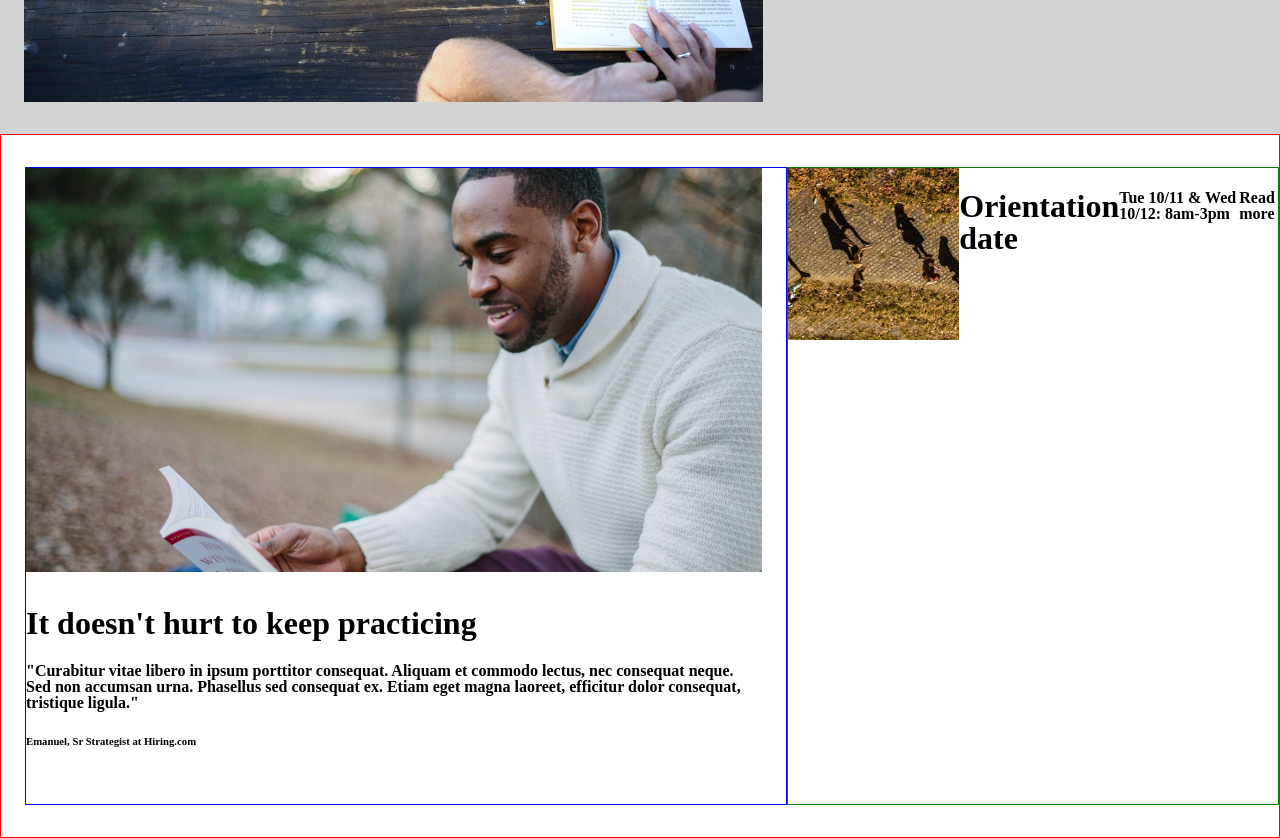
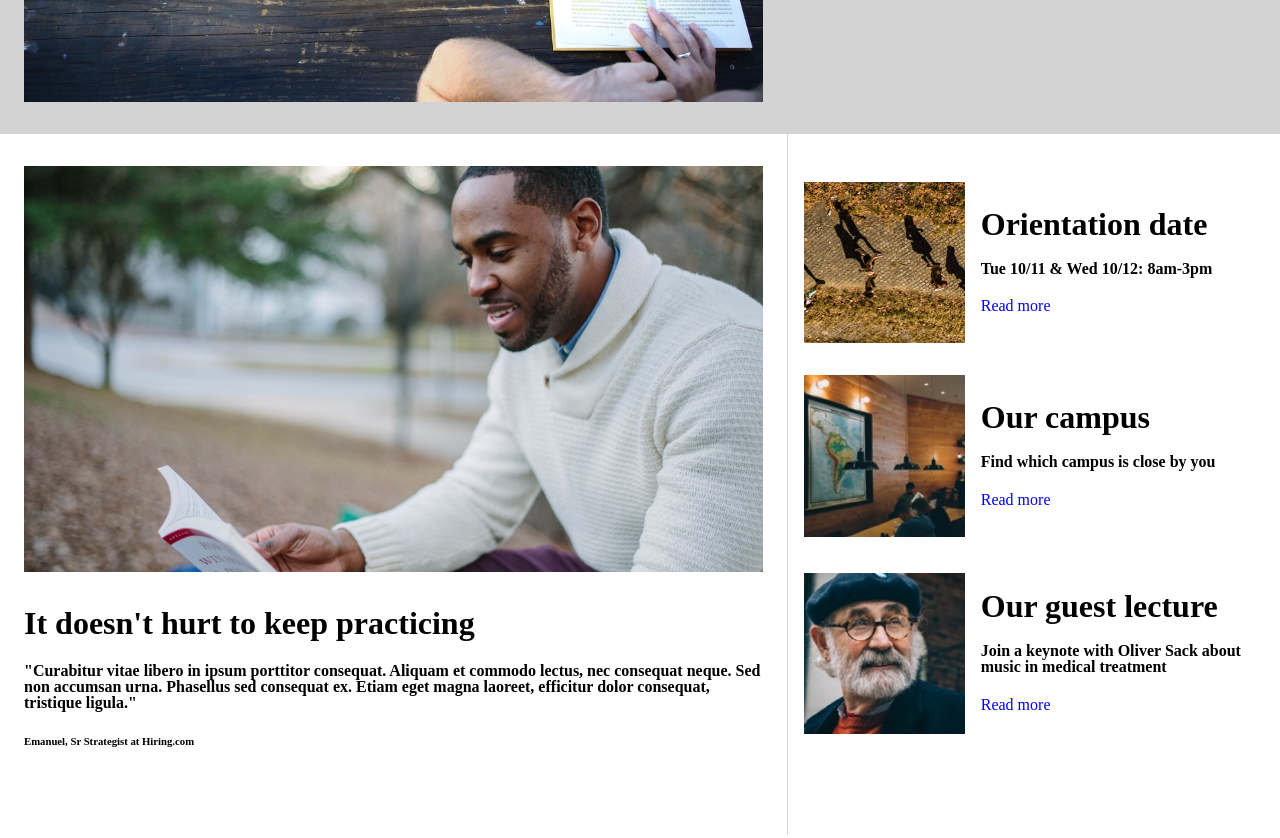
Before and after one commit to Holester1n/colmar-academy, a plain HTML site: page index.html in a window 1280 px wide. Shown: the part 540-1378 px from the top of the page. Drawn offline with Linux system fonts and the light colour scheme.

Commit message:
Добавлены карточки с информацией

```diff
--- a/index.html
+++ b/index.html
@@ -44,17 +44,27 @@
             <div class = "announcement-list">
                 <div class = "announcement-card">
                     <img src = "resources/images/information-orientation.jpg">
-                    <p>
+                    <div class = "card-text">
                         <h1>Orientation date</h1>
                         <h4>Tue 10/11 & Wed 10/12: 8am-3pm</h4>
-                        <h4>Read more</h4>
-                    </p>
+                        <a href = "index.html">Read more</a>
+                    </div>
                 </div>
                 <div class = "announcement-card">
-
+                    <img src = "resources/images/information-campus.jpg">
+                    <div class = "card-text">
+                        <h1>Our campus</h1>
+                        <h4>Find which campus is close by you</h4>
+                        <a href = "index.html">Read more</a>
+                    </div>
                 </div>
                 <div class = "announcement-card">
-
+                    <img src  = "resources/images/information-guest-lecture.jpg">
+                    <div class = "card-text">
+                        <h1>Our guest lecture</h1>
+                        <h4>Join a keynote with Oliver Sack about music in medical treatment</h4>
+                        <a href = "index.html">Read more</a>
+                    </div>
                 </div>
             </div>
         </div>
--- a/resources/css/style.css
+++ b/resources/css/style.css
@@ -63,13 +63,11 @@ header a {
 .information-section {
     max-width: 100%;
     padding: 32px 0px 32px 24px;
-    border: red 1px solid;
     display: flex;
 }
 
 .banner {
     width: 60%;
-    border: blue 1px solid;
     padding-right: 24px;
     padding-bottom: 32px;
 }
@@ -89,14 +87,36 @@ header a {
 
 .announcement-list {
     width: 40%;
-    border: green 1px solid;
+    border-left: lightgray 1px solid;
+    margin-top: -32px;
+    margin-bottom: -32px;
+    padding-top: 32px;
+    padding-bottom: 32px;
 }
 
 .announcement-card {
     display: flex;
+    padding: 16px;
+    align-items: center;
+}
+
+.announcement-card:hover {
+    background-color: lightgrey;
 }
 
 .announcement-card img {
     width: 35%;
     height: auto;
+    display: block;
 }
+
+.card-text {
+    margin-left: 16px;
+    width: 65%;
+    text-align: left;
+    margin-bottom: 25px;
+}
+
+.card-text a {
+    color: blue;
+}
```
